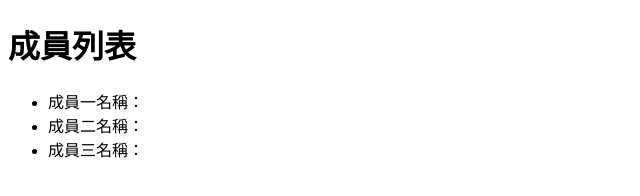
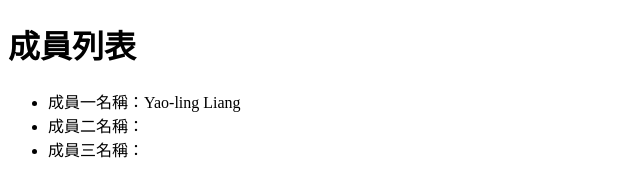
Before and after one commit to lynnliang34/1106-2, a plain HTML site: page index.html in a window 1280 px wide. Shown: the full height of the page, 0-640 px from the left. Drawn offline with Linux system fonts and the light colour scheme.

Commit message:
新增成員一名字

```diff
--- a/index.html
+++ b/index.html
@@ -8,7 +8,7 @@
   <body>
     <h1>成員列表</h1>
     <ul>
-      <li>成員一名稱：</li>
+      <li>成員一名稱：Yao-ling Liang</li>
       <li>成員二名稱：</li>
       <li>成員三名稱：</li>
     </ul>
```
